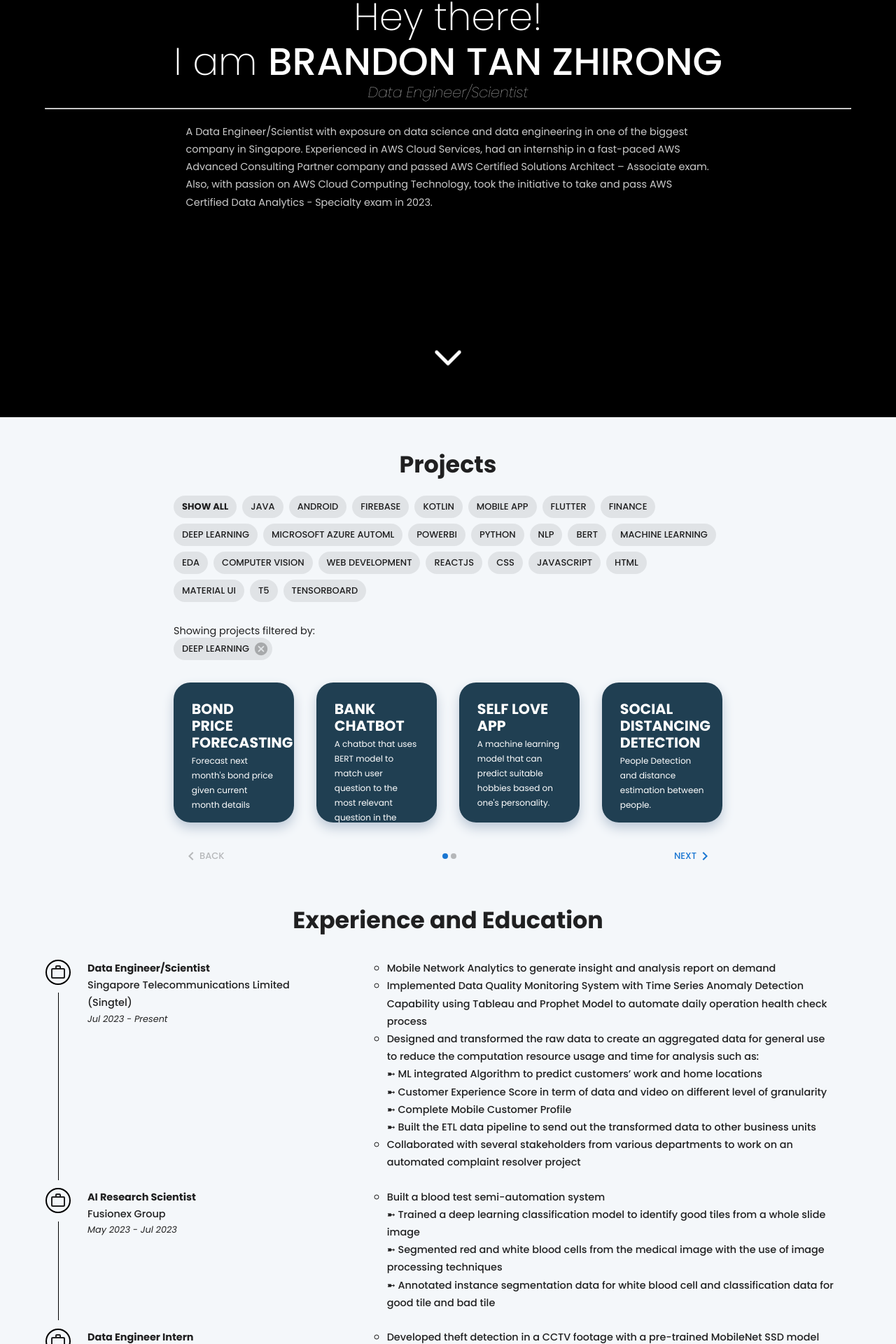
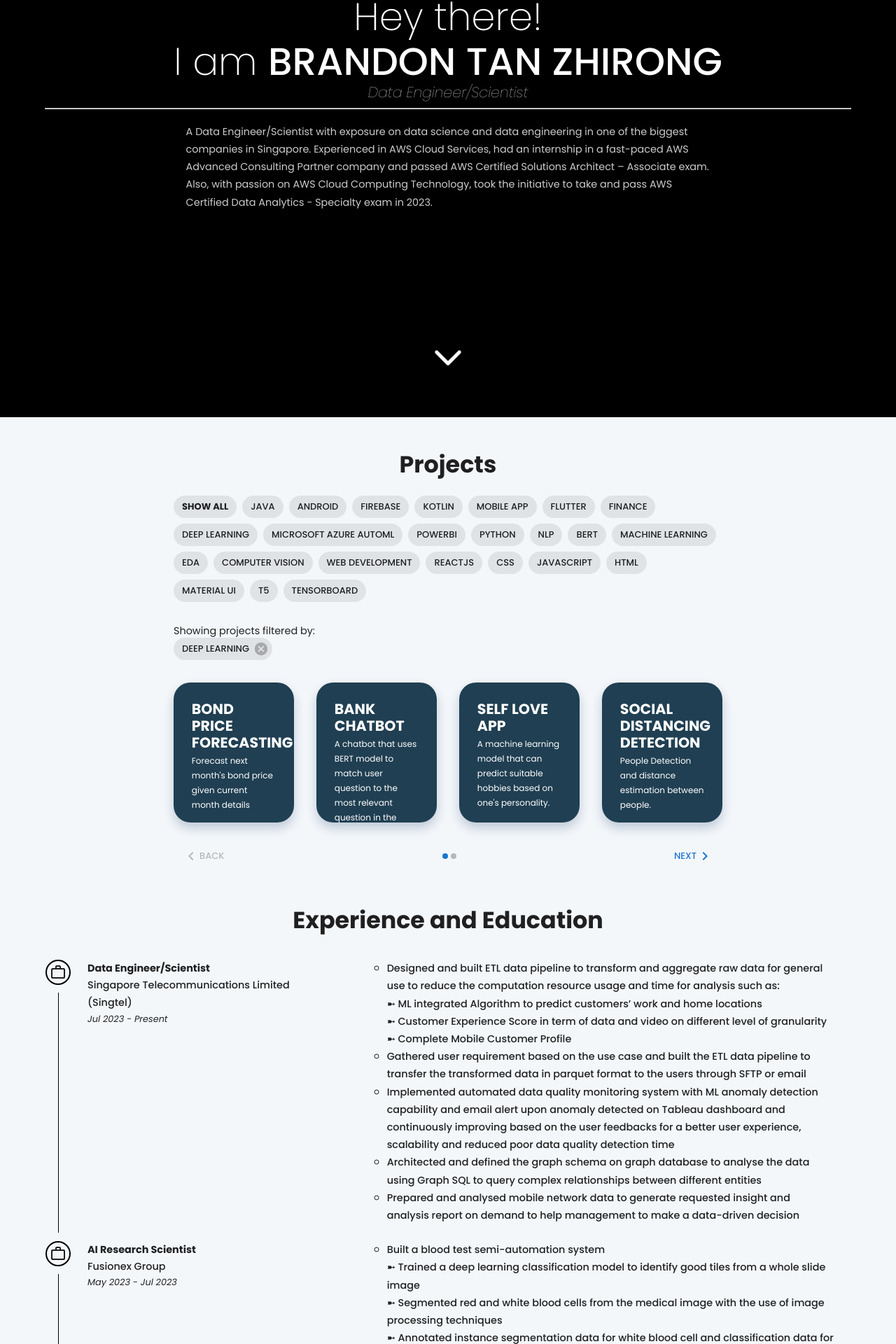
Before and after one commit to brandontanzhirong/brandontanzhirong.github.io, a React (Create React App) app: page / in a window 1280 px wide. Shown: the part 204-2124 px from the top of the page at 70% size. Built offline with nearby package versions, Linux system fonts and the light colour scheme.

Commit message:
Updated the description in the experience section

```diff
--- a/src/components/sections/home/Home.jsx
+++ b/src/components/sections/home/Home.jsx
@@ -80,7 +80,7 @@ export default function Home() {
             mx: { xs: 0, md: "auto" },
           }}
         >
-          A Data Engineer/Scientist with exposure on data science and data engineering in one of the biggest company in Singapore.
+          A Data Engineer/Scientist with exposure on data science and data engineering in one of the biggest companies in Singapore.
           Experienced in AWS Cloud Services, had an internship in a fast-paced AWS Advanced Consulting Partner company and
           passed AWS Certified Solutions Architect – Associate exam. Also, with passion on AWS Cloud Computing Technology,
           took the initiative to take and pass AWS Certified Data Analytics - Specialty exam in 2023.
--- a/src/components/sections/timeline/CustomTimeline.jsx
+++ b/src/components/sections/timeline/CustomTimeline.jsx
@@ -11,14 +11,14 @@ const steps = [
     isEducation: false,
     startDate: "Jul 2023",
     endDate: "Present",
-    description: `Mobile Network Analytics to generate insight and analysis report on demand
-    Implemented Data Quality Monitoring System with Time Series Anomaly Detection Capability using Tableau and Prophet Model to automate daily operation health check process
-    Designed and transformed the raw data to create an aggregated data for general use to reduce the computation resource usage and time for analysis such as:
+    description: `Designed and built ETL data pipeline to transform and aggregate raw data for general use to reduce the computation resource usage and time for analysis such as:
     ➼	ML integrated Algorithm to predict customers’ work and home locations
     ➼	Customer Experience Score in term of data and video on different level of granularity
     ➼	Complete Mobile Customer Profile
-    ➼	Built the ETL data pipeline to send out the transformed data to other business units
-    Collaborated with several stakeholders from various departments to work on an automated complaint resolver project`,
+    Gathered user requirement based on the use case and built the ETL data pipeline to transfer the transformed data in parquet format to the users through SFTP or email
+    Implemented automated data quality monitoring system with ML anomaly detection capability and email alert upon anomaly detected on Tableau dashboard and continuously improving based on the user feedbacks for a better user experience, scalability and reduced poor data quality detection time
+    Architected and defined the graph schema on graph database to analyse the data using Graph SQL to query complex relationships between different entities
+    Prepared and analysed mobile network data to generate requested insight and analysis report on demand to help management to make a data-driven decision`,
   },
   {
     title: "AI Research Scientist",
```
